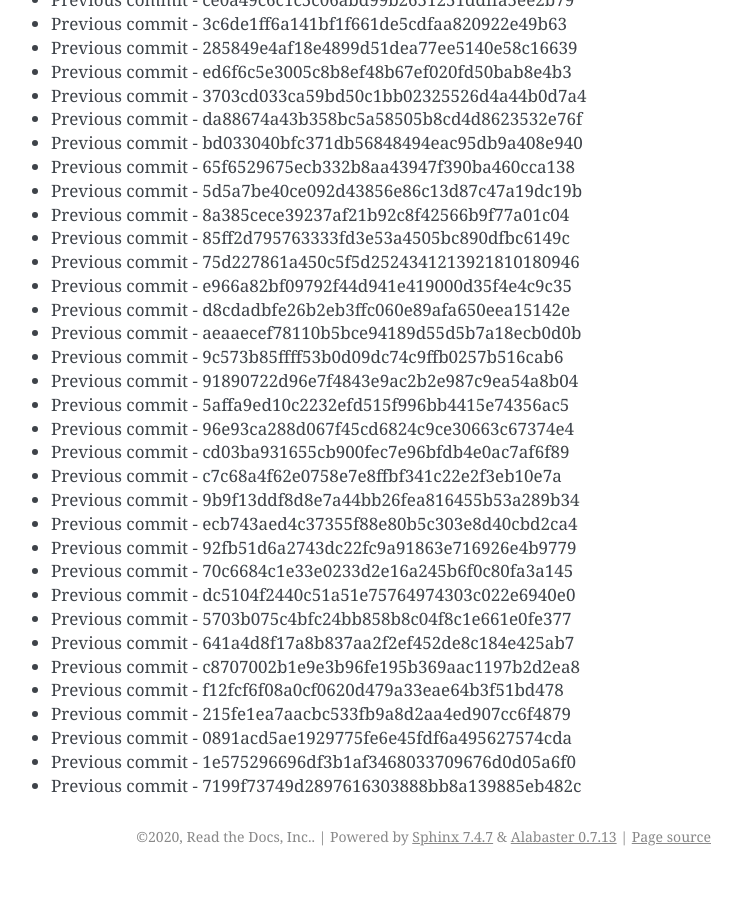
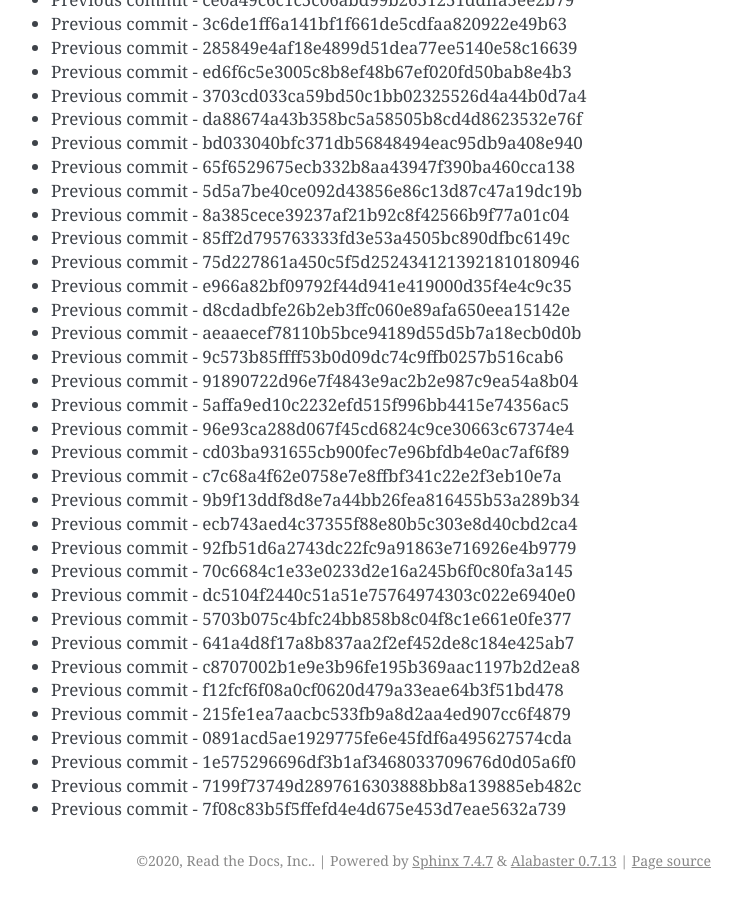
Before and after one commit to readthedocs/rtd-git-stresstest, a Sphinx documentation site: the page built from docs/updates.rst, in a window 1280 px wide and 900 px high, scrolled down 87490 px. Shown: the whole window, without its empty margins (399-1141 px from the left). Built offline with Sphinx 7.4.7, drawn with Linux system fonts in a browser that asks for light colours; before the commit the page ends 88366 px from its top, so only the background shows below that.

Commit message:
Generating commit from previous: 7f08c83b5f5ffefd4e4d675e453d7eae5632a739

```diff
--- a/docs/updates.rst
+++ b/docs/updates.rst
@@ -3708,3 +3708,4 @@ It can be tested for any performance characteristics.
 * Previous commit - 0891acd5ae1929775fe6e45fdf6a495627574cda
 * Previous commit - 1e575296696df3b1af3468033709676d0d05a6f0
 * Previous commit - 7199f73749d2897616303888bb8a139885eb482c
+* Previous commit - 7f08c83b5f5ffefd4e4d675e453d7eae5632a739
```
